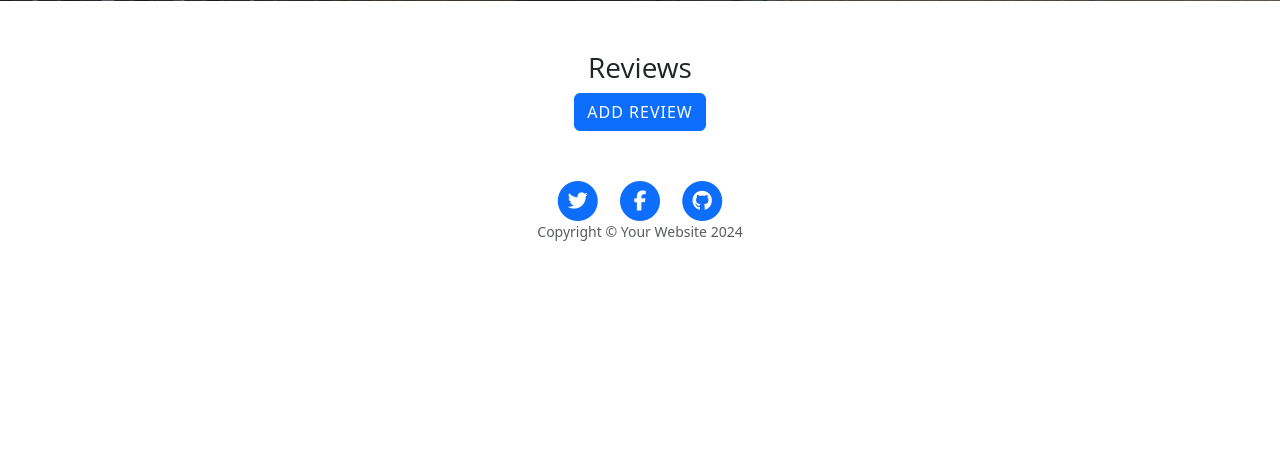
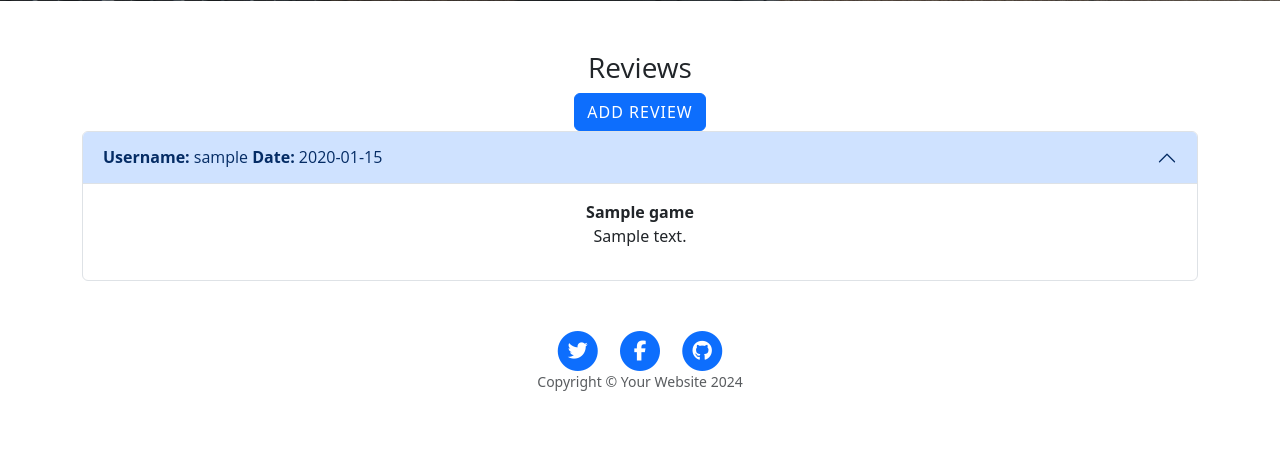
Before and after one commit to Coder4916/The-CB-Suite, a Flask app: page /reviews in a window 1280 px wide. Shown: the part 531-988 px from the top of the page. Before the commit the page ends 772 px from the top, so only its background shows below. Run offline with Flask 3, Linux system fonts and the light colour scheme; tables that the repository leaves empty hold one stand-in row (values such as "Sample post"); some libraries are stand-ins or nearby versions.

Commit message:
render template function created for reviews.html. Bootstrap accordion also added to display new reviews to page

```diff
--- a/my_suite/routes.py
+++ b/my_suite/routes.py
@@ -58,7 +58,8 @@ def delete_game(game_id):
 
 @my_app.route("/reviews")
 def reviews():
-    return render_template("reviews.html", page_title="Reviews")
+    reviews = list(Review.query.order_by(Review.id).all())
+    return render_template("reviews.html", reviews=reviews, page_title="Reviews")
 
 
 #Query review name = Have you used this name before? Add to function
--- a/my_suite/templates/reviews.html
+++ b/my_suite/templates/reviews.html
@@ -11,4 +11,22 @@
     </div>
 </div>
 
+<div class="accordion" id="myaccordion">
+    {% for review in reviews %}
+    <div class="accordion-item">
+      <h2 class="accordion-header">
+        <button class="accordion-button" type="button" data-bs-toggle="collapse" data-bs-target="#collapseOne" aria-expanded="true" aria-controls="collapseOne">
+          <span><strong>Username: </strong>{{ review.username }}<strong> Date: </strong>{{ review.date }}</span>
+        </button>
+      </h2>
+      <div id="collapseOne" class="accordion-collapse collapse show" data-bs-parent="#myaccordion">
+        <div class="accordion-body">
+          <strong>{{ review.game }}</strong>
+          <p>{{ review.review }}</p>
+        </div>
+      </div>
+    </div>
+    {% endfor %}
+  </div>
+
 {% endblock %}
```
